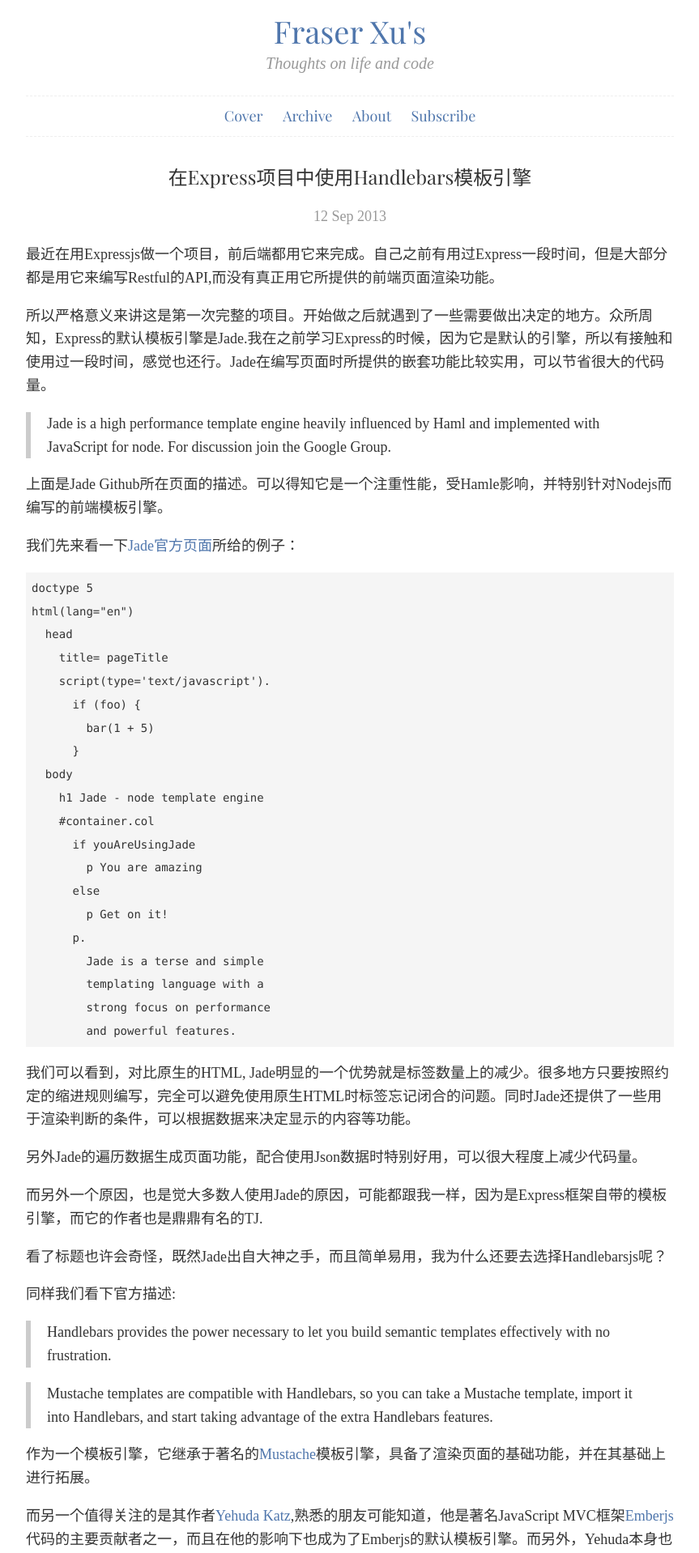
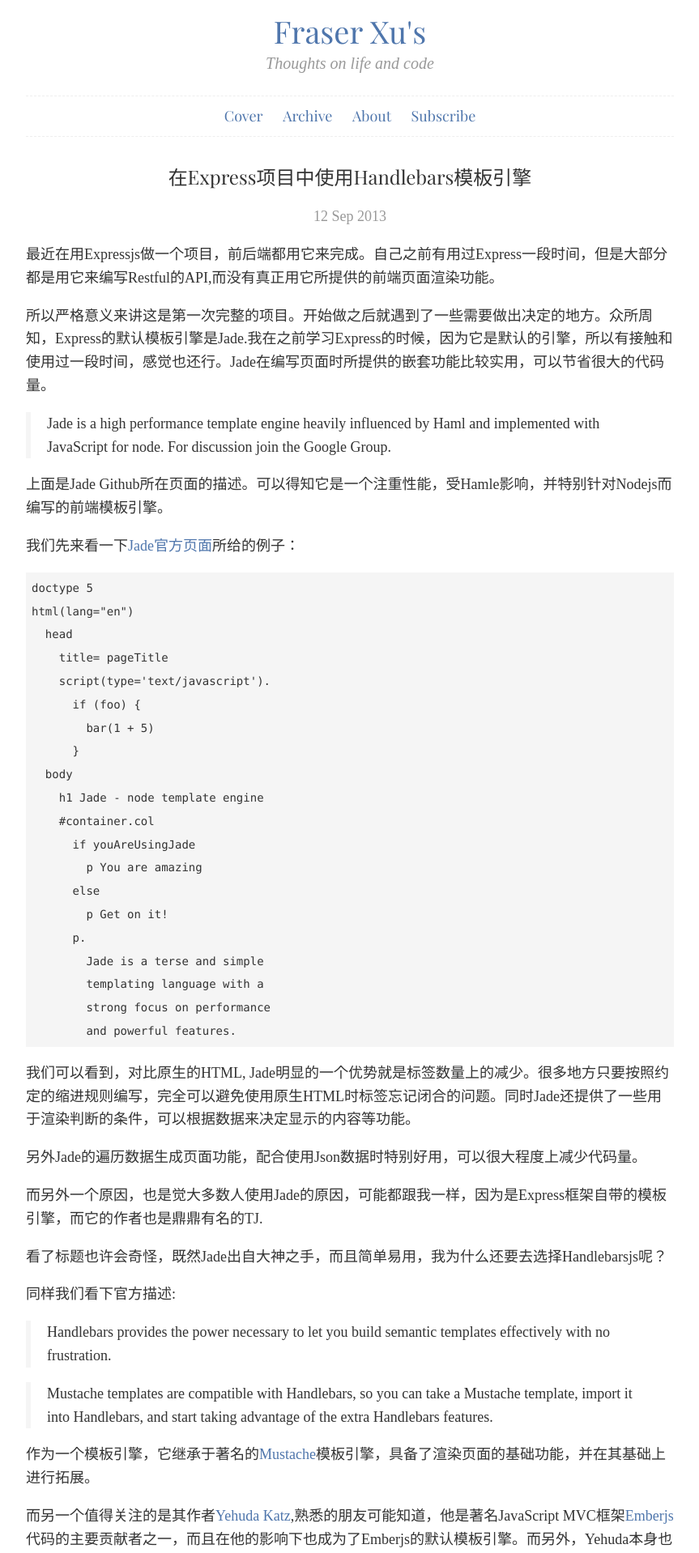
Before and after one commit to fraserxu/fraserxu.github.io, a Jekyll site: the page built from index.html, in a window 1280 px wide. Shown: the top 1918 px of the page at 81% size, without its empty margins (208-1071 px from the left). Built offline with Jekyll 4.4.1, drawn with Linux system fonts in a browser that asks for light colours; some web fonts are replaced; Markdown is read by kramdown in place of the engine named in the settings.

Commit message:
update blockquote style

```diff
--- a/css/screen.css
+++ b/css/screen.css
@@ -113,7 +113,7 @@
 }
 
 blockquote {
-  border-left: 6px solid #ccc;
+  border-left: 6px solid #f5f5f5;
   margin-left: 0px;
   padding-left: 20px;
 }
```
